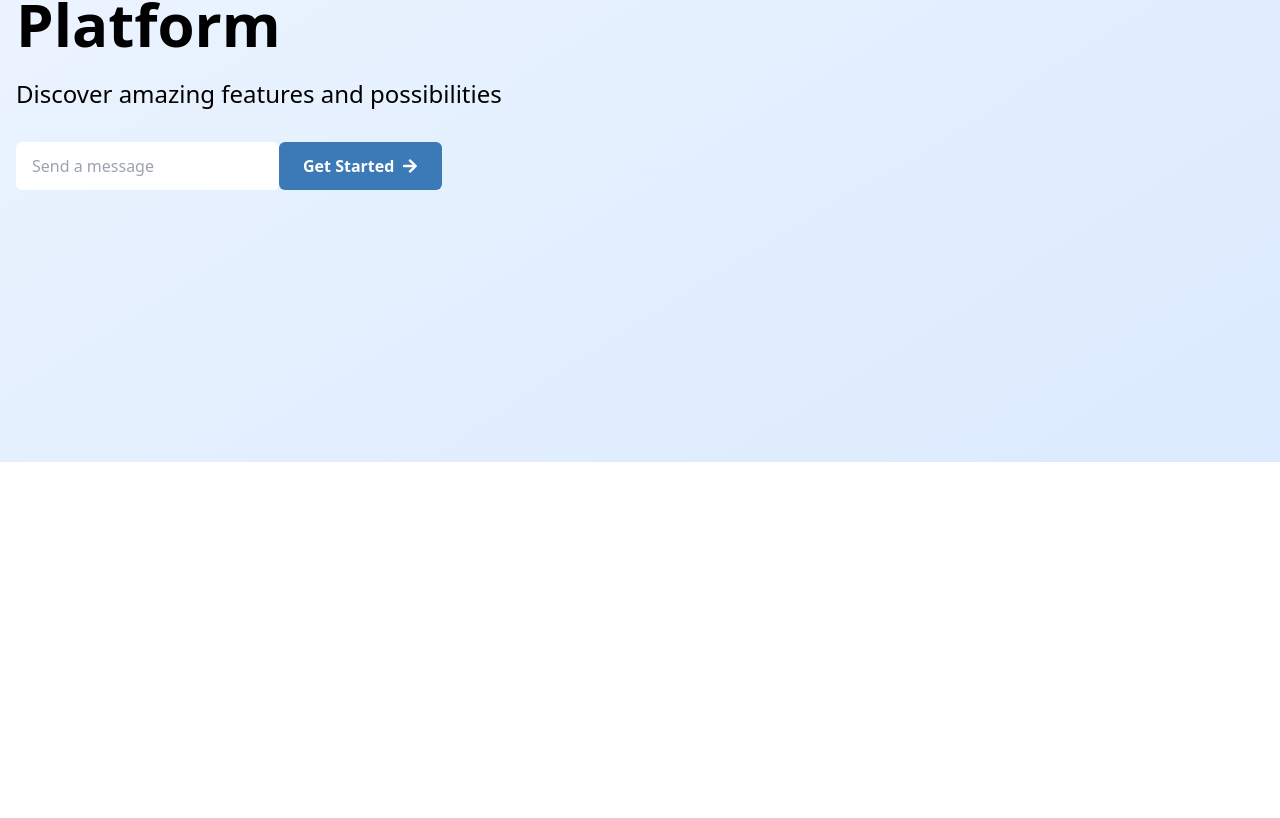
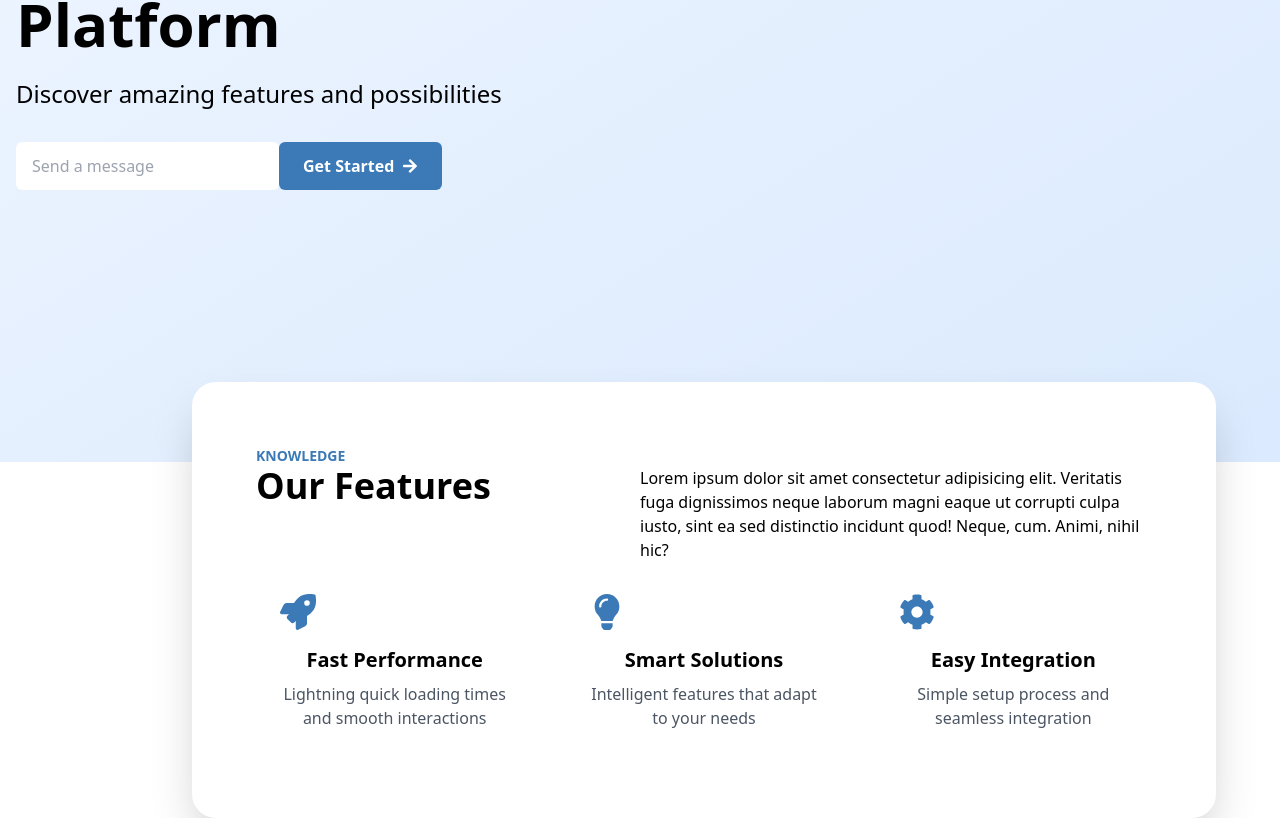
Before and after one commit to maurine-hub/Sabytoo, a Next.js app: page / in a window 1280 px wide. Shown: the part 338-1156 px from the top of the page. Before the commit the page ends 800 px from the top, so only its background shows below. Built offline with nearby package versions, Linux system fonts and the light colour scheme.

Commit message:
gestion de la section features

```diff
--- /dev/null
+++ b/app/components/Features.jsx
@@ -0,0 +1,47 @@
+import { FaRocket, FaLightbulb, FaCog } from 'react-icons/fa'
+
+export default function Features() {
+  const features = [
+    {
+      icon: <FaRocket className="text-4xl mb-4 text-[#3b7ab7]" />,
+      title: "Fast Performance",
+      description: "Lightning quick loading times and smooth interactions"
+    },
+    {
+      icon: <FaLightbulb className="text-4xl mb-4 text-[#3b7ab7]" />,
+      title: "Smart Solutions",
+      description: "Intelligent features that adapt to your needs"
+    },
+    {
+      icon: <FaCog className="text-4xl mb-4 text-[#3b7ab7]" />,
+      title: "Easy Integration",
+      description: "Simple setup process and seamless integration"
+    }
+  ]
+
+  return (
+
+    <section className="py-16 bg-white shadow-2xl md:absolute rounded-3xl left-48 -translate-y-20">
+      <div className="max-w-5xl mx-auto px-16">
+        <p className='text-[#3b7ab7] uppercase text-sm font-semibold'>Knowledge</p>
+        <div className='flex items-start'>
+          <h2 className="text-3xl md:text-4xl font-bold text-left mb-16  flex-1">
+            Our Features
+          </h2>
+          <p className='max-w-lg '>Lorem ipsum dolor sit amet consectetur adipisicing elit. Veritatis fuga dignissimos neque laborum magni eaque ut corrupti culpa iusto, sint ea sed distinctio incidunt quod! Neque, cum. Animi, nihil hic?</p>
+
+        </div>
+        <div className="grid grid-cols-1 md:grid-cols-3 gap-8">
+          {features.map((feature, index) => (
+            <div key={index} className="text-center p-6 rounded-lg hover:shadow-xl transition-shadow">
+              {feature.icon}
+              <h3 className="text-xl font-semibold mb-2">{feature.title}</h3>
+              <p className="text-gray-600">{feature.description}</p>
+            </div>
+          ))}
+        </div>
+      </div>
+    </section>
+
+  )
+}
--- a/app/components/Header.js
+++ b/app/components/Header.js
@@ -38,7 +38,7 @@ export default function Header() {
 
           <Link
             href="/contact"
-            className="bg-[#3b7ab7] hover:bg-[#2b5d90] text-white px-6 py-2 rounded-md transition-colors"
+            className="bg-[#3b7ab7] hover:bg-[#3b7ab7] text-white px-6 py-2 rounded-md transition-colors"
           >
             Contact
           </Link>
--- a/app/page.js
+++ b/app/page.js
@@ -1,6 +1,7 @@
 import Image from "next/image";
 import Header from "./components/Header";
 import Hero from "./components/Hero.jsx";
+import Features from "./components/Features";
 
 export default function Home() {
   return (
@@ -10,6 +11,9 @@ export default function Home() {
           <section id="hero">
             <Hero/>
           </section>
+          <section id="features" >
+            <Features/>
+          </section>
       </main>
     </>
   );
```
